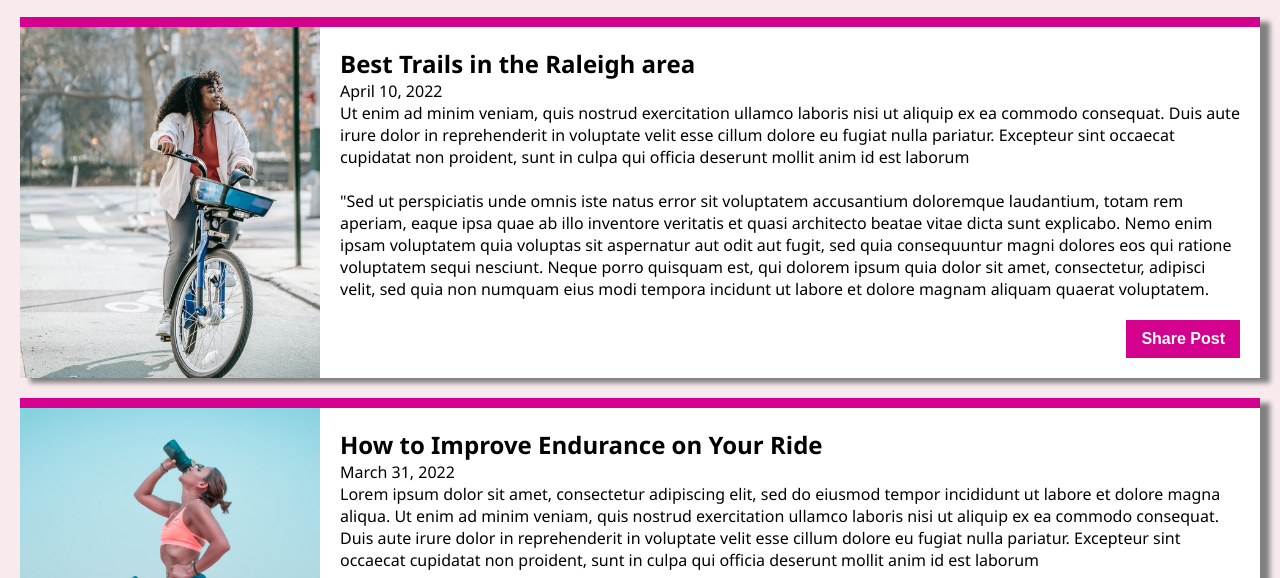
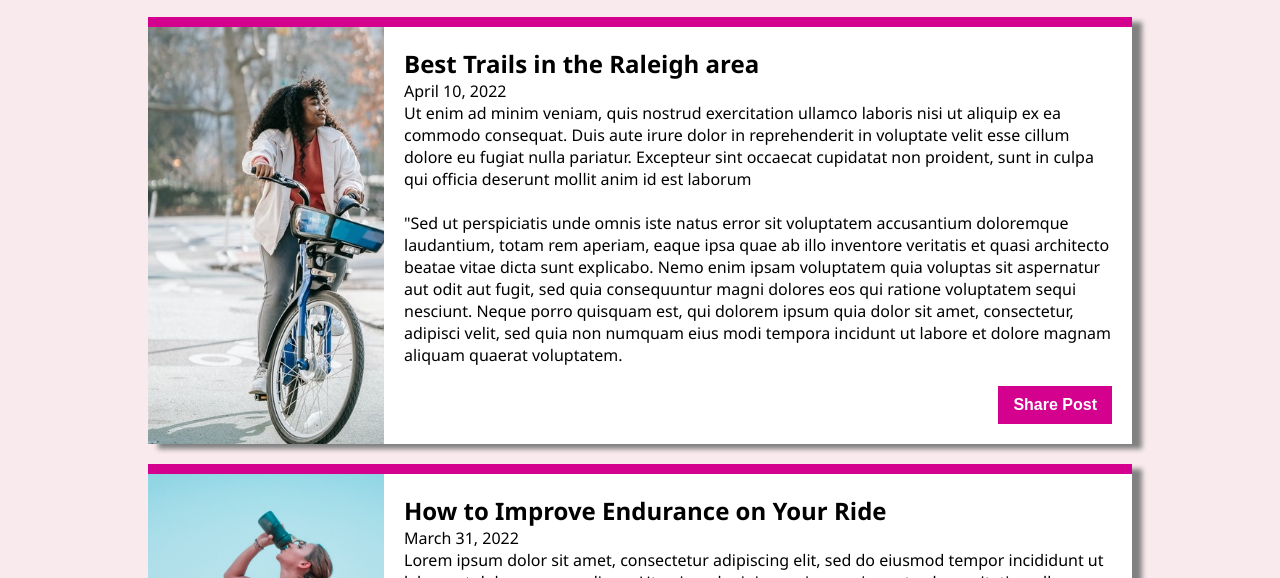
Before and after one commit to sscott11/sscott11.github.io, a plain HTML site: page blog.html in a window 1280 px wide. Shown: the part 222-800 px from the top of the page. Drawn offline with Linux system fonts and the light colour scheme.

Commit message:
Update blog.css

```diff
--- a/css/blog.css
+++ b/css/blog.css
@@ -3,8 +3,9 @@ Owner: Stephanie Scott
 Description: CSS for the Blog page
 File Name: blog.html
 */
-#blog{
-  width: 100%;
+#blog {
+    margin: 20px auto;
+    width: 80%;
 }
 .blogPost {
   border-top: 10px #d4008e solid;
```
